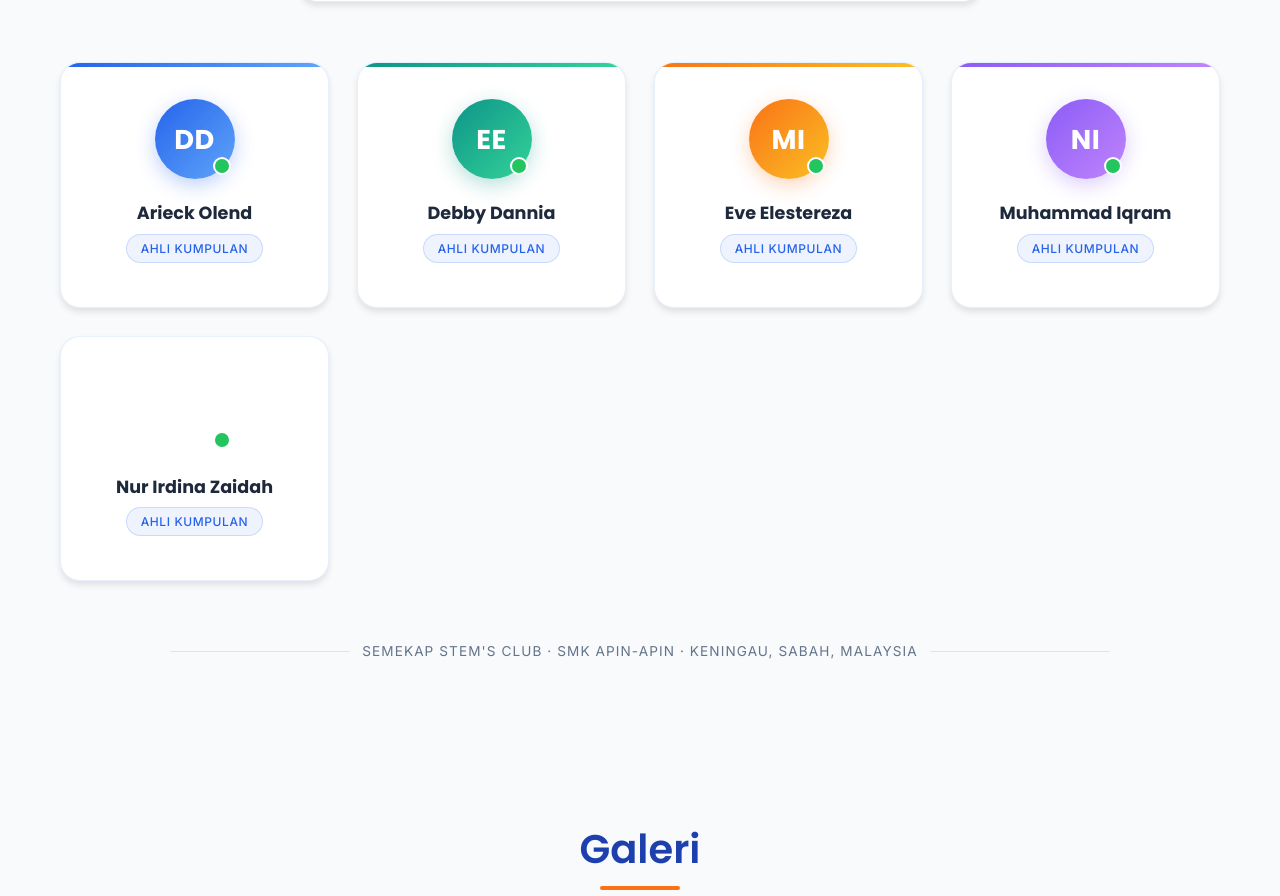
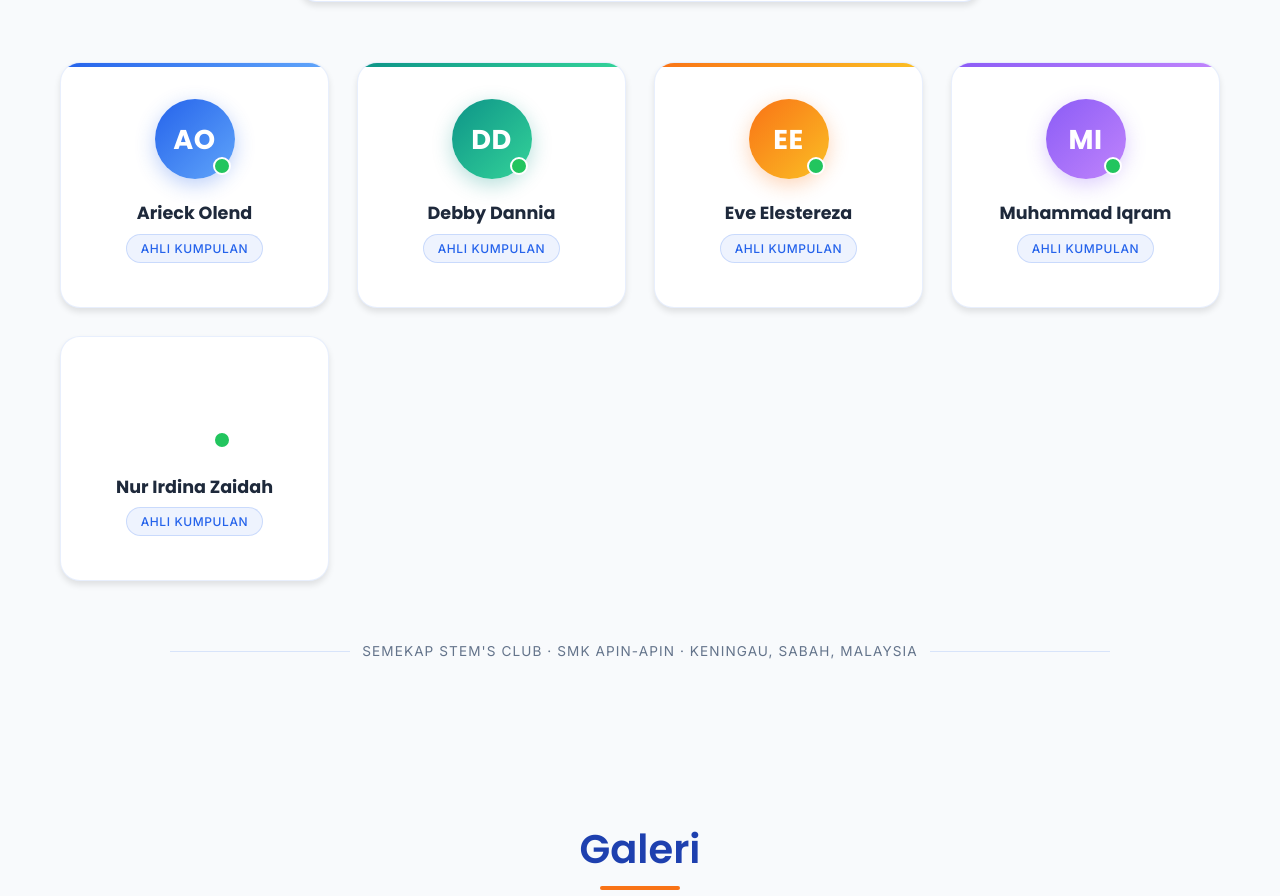
Before and after one commit to its-iqram/ultangber, a plain HTML site: page index.html in a window 1280 px wide. Shown: the part 4537-5433 px from the top of the page. Drawn offline with Linux system fonts and the light colour scheme.

Commit message:
Update index.html

```diff
--- a/index.html
+++ b/index.html
@@ -437,7 +437,7 @@
             <div class="team-grid">
                 <div class="team-card">
                     <div class="card-accent"></div>
-                    <div class="team-avatar">DD</div>
+                    <div class="team-avatar">AO</div>
                     <div class="team-name">Arieck Olend</div>
                     <div class="team-role-badge">
                         <span data-lang-show="ms">Ahli Kumpulan</span>
@@ -446,7 +446,7 @@
                 </div>
                 <div class="team-card">
                     <div class="card-accent"></div>
-                    <div class="team-avatar">EE</div>
+                    <div class="team-avatar">DD</div>
                     <div class="team-name">Debby Dannia</div>
                     <div class="team-role-badge">
                         <span data-lang-show="ms">Ahli Kumpulan</span>
@@ -455,7 +455,7 @@
                 </div>
                 <div class="team-card">
                     <div class="card-accent"></div>
-                    <div class="team-avatar">MI</div>
+                    <div class="team-avatar">EE</div>
                     <div class="team-name">Eve Elestereza</div>
                     <div class="team-role-badge">
                         <span data-lang-show="ms">Ahli Kumpulan</span>
@@ -464,7 +464,7 @@
                     </div>
                 <div class="team-card">
                     <div class="card-accent"></div>
-                    <div class="team-avatar">NI</div>
+                    <div class="team-avatar">MI</div>
                     <div class="team-name">Muhammad Iqram</div>
                     <div class="team-role-badge">
                         <span data-lang-show="ms">Ahli Kumpulan</span>
```
